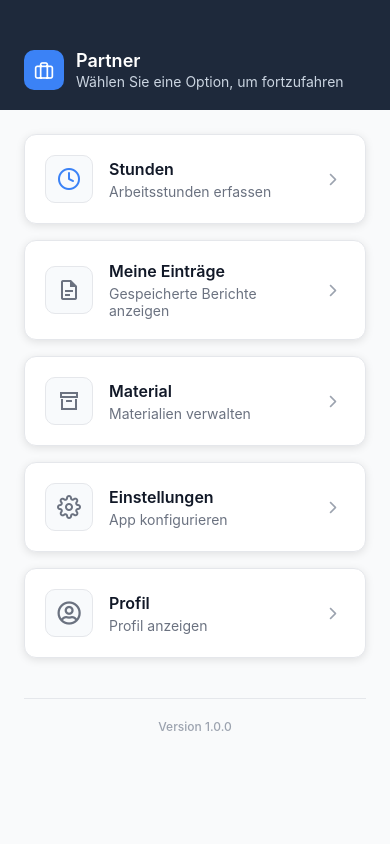
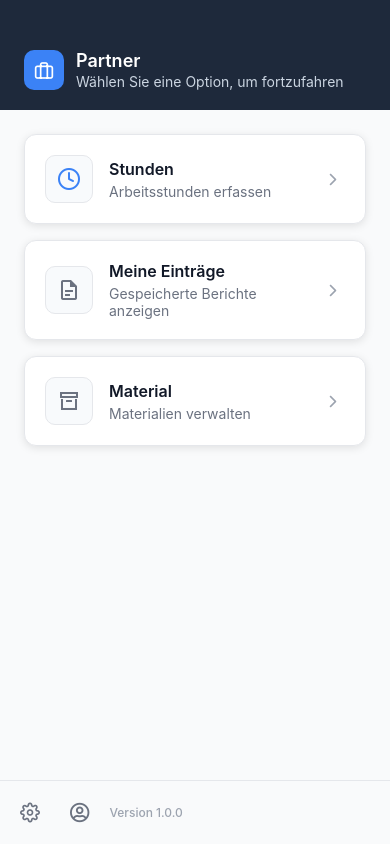
Before and after one commit to BGuJ/heloApp, a React Native app: screen / in a window 390 px wide. Built offline with nearby package versions, Linux system fonts and the light colour scheme.

Commit message:
Refactor HomeScreen layout by removing redundant settings and profile options from the main menu. Introduced a fixed bottom bar for navigation with icons and version display, enhancing overall UI consistency.

```diff
--- a/App.js
+++ b/App.js
@@ -71,18 +71,6 @@ function HomeScreen({ navigation }) {
       onPress: () => alert('Navigieren zur Seite: Material'),
       description: 'Materialien verwalten',
     },
-    {
-      label: 'Einstellungen',
-      icon: <Feather name="settings" size={24} color="#6b7280" />,
-      onPress: () => alert('Navigieren zur Seite: Einstellungen'),
-      description: 'App konfigurieren',
-    },
-    {
-      label: 'Profil',
-      icon: <FontAwesome5 name="user-circle" size={24} color="#6b7280" />,
-      onPress: () => alert('Navigieren zur Seite: Profil'),
-      description: 'Profil anzeigen',
-    },
   ];
 
   return (
@@ -121,12 +109,22 @@ function HomeScreen({ navigation }) {
             </AnimatedCard>
           ))}
         </View>
+      </ScrollView>
 
-        {/* Footer info */}
-        <View style={styles.footer}>
+      {/* Bottom bar fixat cu iconițe și versiune */}
+      <View style={styles.bottomBarFixed}>
+        <View style={styles.bottomBarRow}>
+          <View style={styles.bottomBarIcons}>
+            <TouchableOpacity style={styles.bottomBarButton} onPress={() => alert('Navigieren zur Seite: Einstellungen')}>
+              <Feather name="settings" size={20} color="#6b7280" />
+            </TouchableOpacity>
+            <TouchableOpacity style={styles.bottomBarButton} onPress={() => alert('Navigieren zur Seite: Profil')}>
+              <FontAwesome5 name="user-circle" size={20} color="#6b7280" />
+            </TouchableOpacity>
+          </View>
           <Text style={styles.footerText}>Version 1.0.0</Text>
         </View>
-      </ScrollView>
+      </View>
     </View>
   );
 }
@@ -300,12 +298,25 @@ const styles = StyleSheet.create({
     justifyContent: 'center',
     alignItems: 'center',
   },
-  footer: {
+  bottomBarFixed: {
+    flexDirection: 'row',
+    justifyContent: 'space-between',
     alignItems: 'center',
-    marginTop: 40,
-    paddingTop: 20,
+    padding: 10,
     borderTopWidth: 1,
     borderTopColor: '#e5e7eb',
+  },
+  bottomBarRow: {
+    flexDirection: 'row',
+    alignItems: 'center',
+    gap: 10,
+  },
+  bottomBarIcons: {
+    flexDirection: 'row',
+    gap: 10,
+  },
+  bottomBarButton: {
+    padding: 10,
   },
   footerText: {
     fontSize: 12,
```
